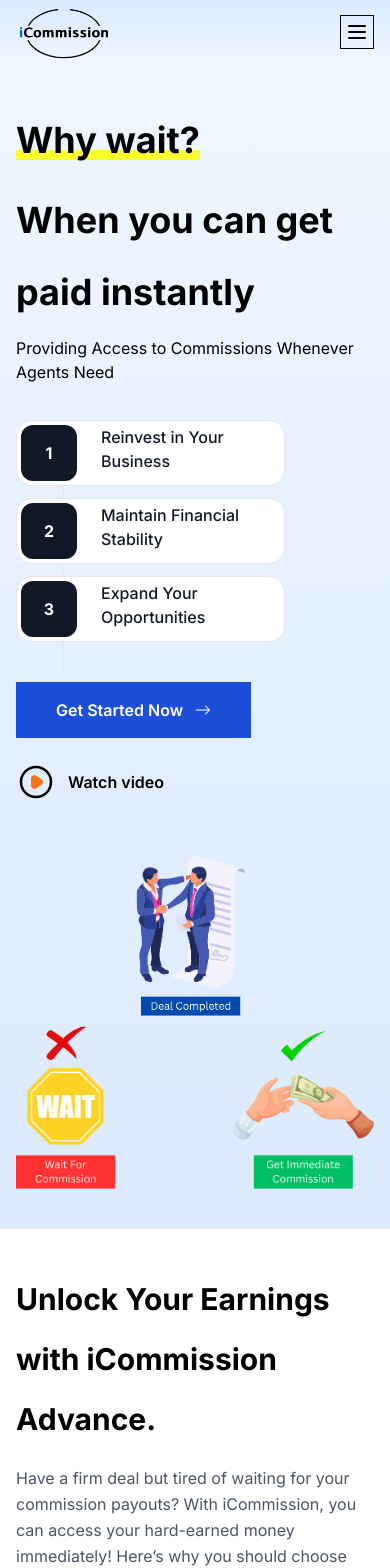
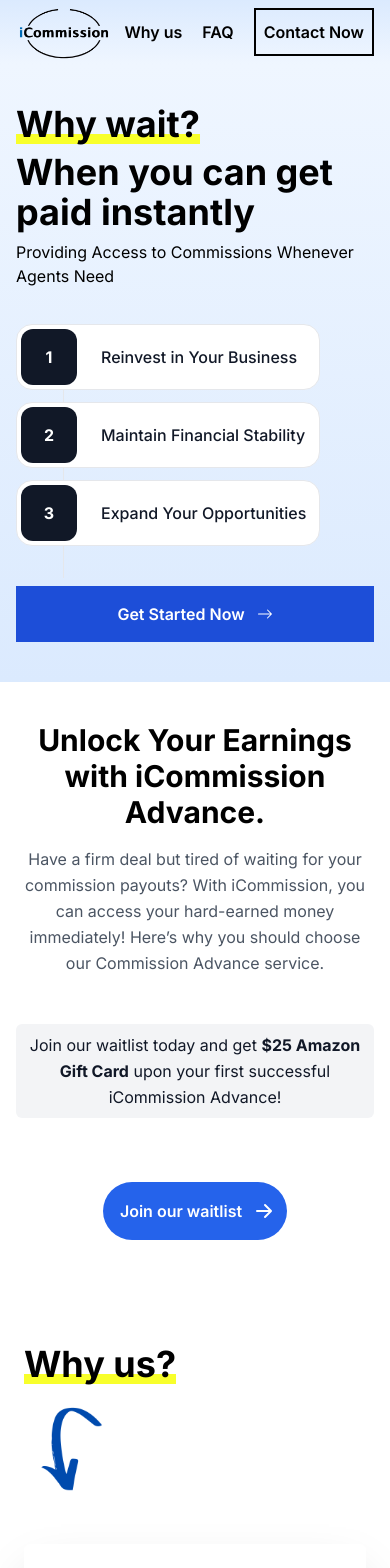
Before and after one commit to vishaldhakal/iCommission, a Next.js app: page / in a window 390 px wide. Shown: the top 1568 px of the page. Built offline with nearby package versions, Linux system fonts and the light colour scheme.

Commit message:
updated design:

```diff
--- a/components/Footer.js
+++ b/components/Footer.js
@@ -25,7 +25,7 @@
               </Link>
             </div>
 
-            <div class="lg:col-span-3">
+            <div class="col-span-6 lg:col-span-3">
               <p class="text-base font-semibold text-gray-900">Useful Links</p>
 
               <ul class="mt-6 space-y-5">
@@ -53,7 +53,7 @@
               </ul>
             </div>
 
-            <div class="lg:col-span-3">
+            <div class="col-span-6 lg:col-span-3">
               <p class="text-base font-semibold text-gray-900">Company</p>
 
               <p className="mt-6">
--- a/components/HeroSection.js
+++ b/components/HeroSection.js
@@ -1,3 +1,5 @@
+import Link from "next/link";
+
 function HeroSection() {
   return (
     <>
@@ -6,7 +8,7 @@
           <div class="px-4 mx-auto max-w-7xl sm:px-6 lg:px-8">
             <div class="grid items-center grid-cols-1 gap-12 lg:grid-cols-2">
               <div>
-                <h1 class="text-4xl font-bold text-black sm:text-6xl lg:text-7xl leading-loose">
+                <h1 class="text-4xl font-bold text-black sm:text-6xl lg:text-7xl ">
                   <div class="relative inline-flex">
                     <span class="absolute inset-x-0 bottom-0 border-b-[10px] border-[#f8ff2b]"></span>
                     <h1 class="relative text-4xl font-bold text-black sm:text-6xl lg:text-7xl">
@@ -14,7 +16,7 @@
                     </h1>
                   </div>
                 </h1>
-                <h2 className="text-4xl font-bold text-black sm:text-6xl lg:text-4xl leading-loose mt-2">
+                <h2 className="text-4xl font-bold text-black sm:text-6xl lg:text-4xl mt-2">
                   When you can get paid instantly
                 </h2>
 
@@ -22,7 +24,7 @@
                   Providing Access to Commissions Whenever Agents Need
                 </p>
 
-                <section className="w-[75%]">
+                <section className="w-[85%] lg:w-[75%]">
                   <div class="relative pt-3">
                     <span
                       class="absolute w-px h-full -ml-px bg-gray-200 top-8 left-12"
@@ -30,7 +32,7 @@
                     ></span>
 
                     <div class="relative p-1 overflow-hidden bg-white border border-gray-200 rounded-2xl">
-                      <div class="flex items-start sm:items-center">
+                      <div class="flex items-center">
                         <div class="inline-flex items-center justify-center flex-shrink-0 text-md font-bold text-white bg-gray-900 w-14 h-14 rounded-xl font-pj">
                           1
                         </div>
@@ -47,7 +49,7 @@
                     ></span>
 
                     <div class="relative p-1 overflow-hidden bg-white border border-gray-200 rounded-2xl">
-                      <div class="flex items-start sm:items-center">
+                      <div class="flex items-center">
                         <div class="inline-flex items-center justify-center flex-shrink-0 text-md font-bold text-white bg-gray-900 w-14 h-14 rounded-xl font-pj">
                           2
                         </div>
@@ -64,7 +66,7 @@
                     ></span>
 
                     <div class="relative p-1 overflow-hidden bg-white border border-gray-200 rounded-2xl">
-                      <div class="flex items-start sm:items-center">
+                      <div class="flex items-center">
                         <div class="inline-flex items-center justify-center flex-shrink-0 text-md font-bold text-white bg-gray-900 w-14 h-14 rounded-xl font-pj">
                           3
                         </div>
@@ -77,10 +79,10 @@
                 </section>
 
                 <div class="mt-10 sm:flex sm:items-center sm:space-x-8">
-                  <a
-                    href="#"
+                  <Link
+                    href="/#contact"
                     title=""
-                    class="inline-flex items-center justify-center px-10 py-4 text-base font-semibold text-white transition-all duration-200 bg-blue-700 hover:bg-blue-600 focus:bg-blue-600"
+                    class="flex items-center justify-center px-10 py-4 text-base font-semibold text-white transition-all duration-200 bg-blue-700 hover:bg-blue-600 focus:bg-blue-600"
                     role="button"
                   >
                     {" "}
@@ -98,41 +100,11 @@
                         d="M1 8a.5.5 0 0 1 .5-.5h11.793l-3.147-3.146a.5.5 0 0 1 .708-.708l4 4a.5.5 0 0 1 0 .708l-4 4a.5.5 0 0 1-.708-.708L13.293 8.5H1.5A.5.5 0 0 1 1 8"
                       />
                     </svg>
-                  </a>
-
-                  <a
-                    href="#"
-                    title=""
-                    class="inline-flex items-center mt-6 text-base font-semibold transition-all duration-200 sm:mt-0 hover:opacity-80"
-                  >
-                    <svg
-                      class="w-10 h-10 mr-3"
-                      xmlns="http://www.w3.org/2000/svg"
-                      fill="none"
-                      viewBox="0 0 24 24"
-                      stroke="currentColor"
-                    >
-                      <path
-                        fill="#F97316"
-                        stroke="#F97316"
-                        stroke-linecap="round"
-                        stroke-linejoin="round"
-                        stroke-width="2"
-                        d="M14.752 11.168l-3.197-2.132A1 1 0 0010 9.87v4.263a1 1 0 001.555.832l3.197-2.132a1 1 0 000-1.664z"
-                      />
-                      <path
-                        stroke-linecap="round"
-                        stroke-linejoin="round"
-                        stroke-width="1.5"
-                        d="M21 12a9 9 0 11-18 0 9 9 0 0118 0z"
-                      />
-                    </svg>
-                    Watch video
-                  </a>
+                  </Link>
                 </div>
               </div>
 
-              <div>
+              <div className="hidden lg:block">
                 <img class="w-full" src="/heroimg.png" alt="" />
               </div>
             </div>
--- a/components/Navbar.js
+++ b/components/Navbar.js
@@ -11,46 +11,11 @@
             </Link>
           </div>
 
-          <button
-            type="button"
-            className="inline-flex p-1 text-black transition-all duration-200 border border-black lg:hidden focus:bg-gray-100 hover:bg-gray-100"
-          >
-            <svg
-              className="block w-6 h-6"
-              xmlns="http://www.w3.org/2000/svg"
-              fill="none"
-              viewBox="0 0 24 24"
-              stroke="currentColor"
-            >
-              <path
-                stroke-linecap="round"
-                stroke-linejoin="round"
-                stroke-width="2"
-                d="M4 6h16M4 12h16M4 18h16"
-              />
-            </svg>
-
-            <svg
-              className="hidden w-6 h-6"
-              xmlns="http://www.w3.org/2000/svg"
-              fill="none"
-              viewBox="0 0 24 24"
-              stroke="currentColor"
-            >
-              <path
-                stroke-linecap="round"
-                stroke-linejoin="round"
-                stroke-width="2"
-                d="M6 18L18 6M6 6l12 12"
-              ></path>
-            </svg>
-          </button>
-
-          <div className="hidden ml-auto lg:flex lg:items-center lg:justify-center lg:space-x-10">
+          <div className="ml-auto lg:flex lg:items-center lg:justify-center lg:space-x-10">
             <Link
               href="/"
               title=""
-              className="text-base font-semibold text-black transition-all duration-200 hover:text-opacity-80"
+              className="hidden lg:inline text-base font-semibold text-black transition-all duration-200 hover:text-opacity-80"
             >
               {" "}
               Home{" "}
@@ -68,7 +33,7 @@
             <Link
               href="/faq"
               title=""
-              className="text-base font-semibold text-black transition-all duration-200 hover:text-opacity-80"
+              className="mx-4 md:mx-0 text-base font-semibold text-black transition-all duration-200 hover:text-opacity-80"
             >
               {" "}
               FAQ{" "}
@@ -77,7 +42,7 @@
             <Link
               href="#contact"
               title=""
-              className="inline-flex items-center justify-center px-5 py-2.5 text-base font-semibold text-black border-2 border-black hover:bg-black hover:text-white transition-all duration-200 focus:bg-black focus:text-white"
+              className="inline-flex items-center justify-center px-2 md:px-5 py-2.5 text-base font-semibold text-black border-2 border-black hover:bg-black hover:text-white transition-all duration-200 focus:bg-black focus:text-white"
               role="button"
             >
               {" "}
--- a/components/UnLockSection.js
+++ b/components/UnLockSection.js
@@ -5,8 +5,8 @@
     <>
       <section class="py-10 bg-white sm:py-16 lg:py-24">
         <div class="px-4 mx-auto sm:px-6 lg:px-8 max-w-7xl">
-          <div class="max-w-2xl mx-auto text-left sm:text-center">
-            <h2 class="text-3xl font-bold leading-loose text-black sm:text-4xl lg:text-5xl">
+          <div class="max-w-2xl mx-auto text-center sm:text-center">
+            <h2 class="text-3xl font-bold text-black sm:text-4xl lg:text-5xl">
               Unlock Your Earnings with iCommission Advance.
             </h2>
             <p class="max-w-xl mx-auto mt-4 text-base leading-relaxed text-gray-600 mb-12">
@@ -29,7 +29,7 @@
             id="why-us"
           >
             <div class="sm:p-2 sm:bg-white sm:border-2 sm:border-transparent sm:rounded-full ">
-              <div class="flex flex-col items-start sm:flex-row sm:justify-center">
+              <div class="flex items-start justify-center">
                 <Link href="/#contact">
                   <button
                     type="submit"
--- a/components/WhyUs.js
+++ b/components/WhyUs.js
@@ -13,7 +13,11 @@
                   </h2>
                 </div>
               </h2>
-              <img class="w-full" src="/arrow.png" alt="" />
+              <img
+                class="w-24 rotate-90 sm:w-full sm:rotate-0"
+                src="/arrow.png"
+                alt=""
+              />
             </div>
 
             <div class="space-y-5 lg:col-span-3">
```
